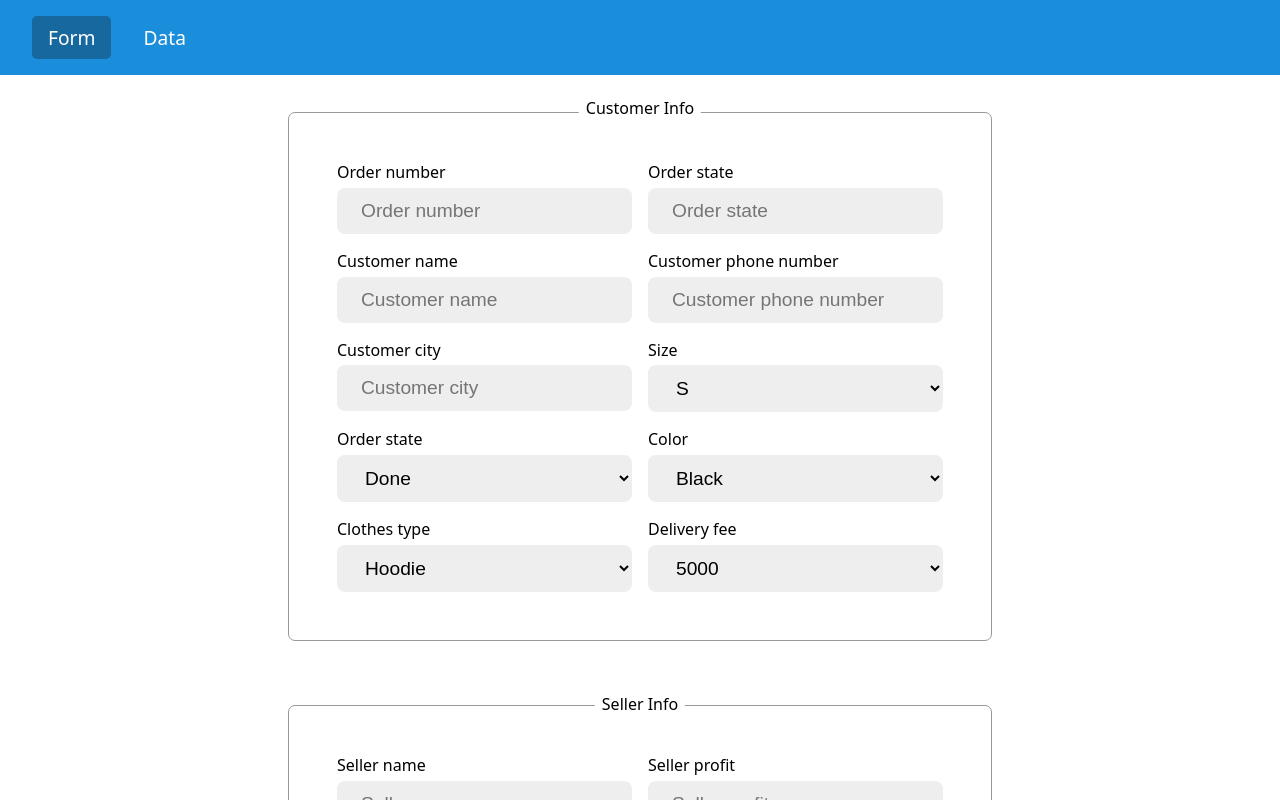
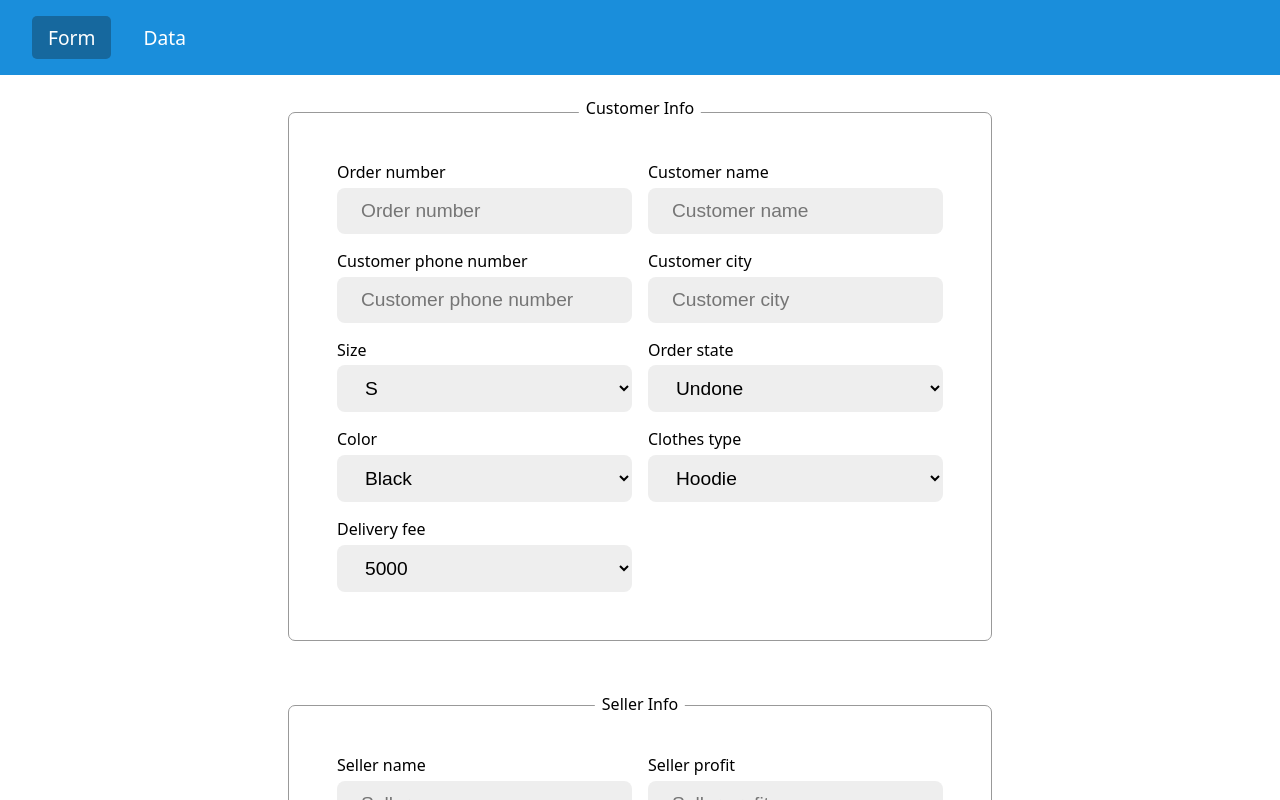
Before and after one commit to neckbeard-01000101/store-management, a React (Vite) app: page /form in a window 1280 px wide. Shown: the top 800 px of the page. Built offline with nearby package versions, Linux system fonts and the light colour scheme.

Commit message:
toggle state added

```diff
--- a/src/routes/Data.jsx
+++ b/src/routes/Data.jsx
@@ -1,5 +1,5 @@
 import React, { useEffect, useState } from "react";
-import axios from "axios"; // Import axios
+import axios from "axios";
 
 const SERVER_URL = "http://localhost:8000";
 
@@ -70,7 +70,7 @@ export default function Data() {
                 `${SERVER_URL}/toggleOrderState/${item._id}?newState=${newState}&collectionName=${collectionName}`,
             );
             console.log("New state:", newState);
-            alert("Order state changed successfully!");
+            alert("Order state changed successfully");
         } catch (error) {
             console.error("Failed to update order state:", error);
             alert("There was an error changing the order state");
--- a/src/routes/Form.jsx
+++ b/src/routes/Form.jsx
@@ -72,13 +72,6 @@ const fields = [
                 isNumeric: true,
             },
             {
-                labelName: "Order state",
-                placeHolder: "Order state",
-                inputType: "text",
-                id: "order-state",
-                isNumeric: false,
-            },
-            {
                 labelName: "Customer name",
                 placeHolder: "Customer name",
                 inputType: "text",
@@ -139,7 +132,7 @@ const fields = [
             {
                 labelName: "Order state",
                 id: "order-state",
-                options: ["Done"],
+                options: ["Undone", "Done"],
             },
             {
                 labelName: "Color",
```
Also changed, not shown: 1 other file (tests, documents, lock files or other folders).
